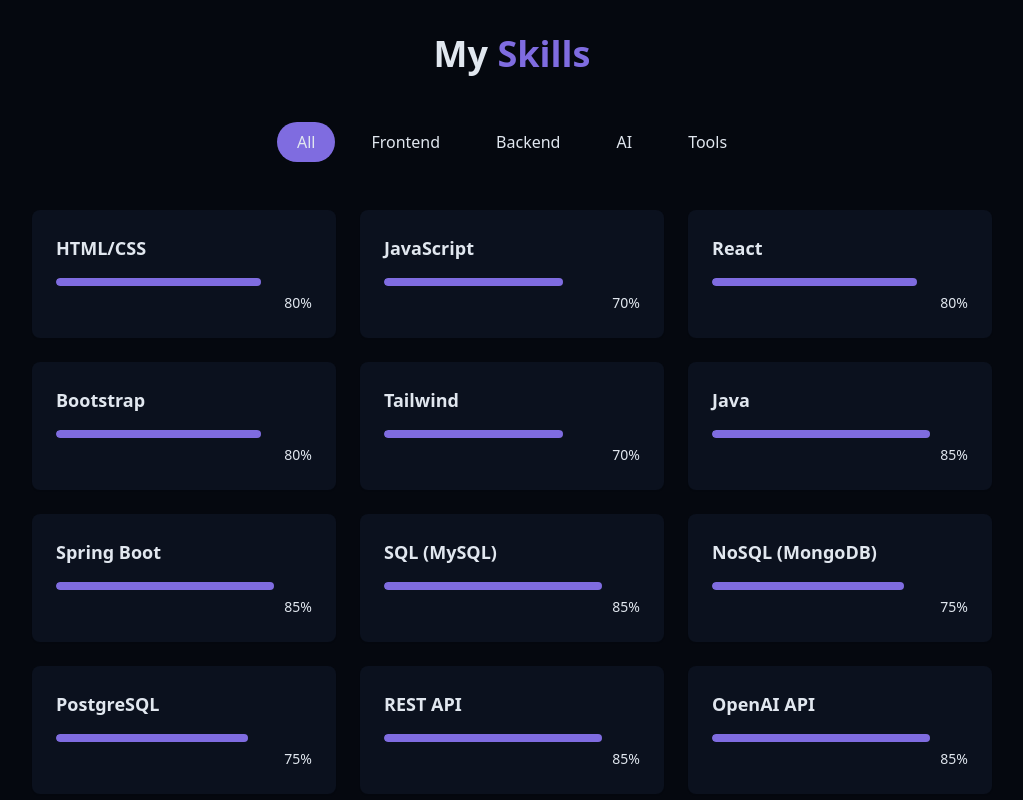
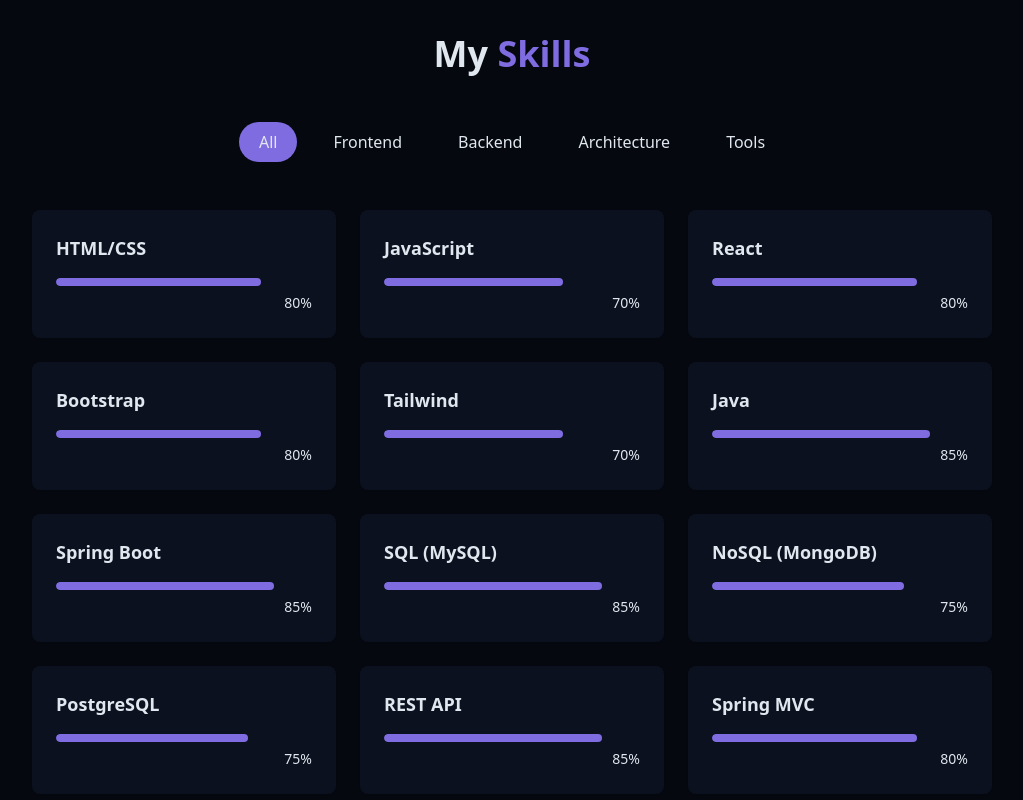
Before and after one commit to Harishanan/harishanan-portfolio, a React (Vite) app: page / in a window 1280 px wide. Shown: the part 1640-2440 px from the top of the page, without its empty margins (128-1151 px from the left). Built offline with nearby package versions, Linux system fonts and the light colour scheme.

Commit message:
Eighth commit

```diff
--- a/src/components/SkillsSection.jsx
+++ b/src/components/SkillsSection.jsx
@@ -17,9 +17,10 @@
   { name: "PostgreSQL", level: 75, category: "backend" },
   { name: "REST API", level: 85, category: "backend" },
 
-  // AI & Integrations
-  { name: "OpenAI API", level: 85, category: "aI" },
-  { name: "Gemini API", level: 85, category: "aI" },
+  // Architecture
+  { name: "Spring MVC", level: 80, category: "architecture" },
+  { name: "Microservices", level: 75, category: "architecture" },
+  { name: "Service-Oriented Architecture (SOA)", level: 75, category: "architecture" },
 
   // Tools & Methodologies
   { name: "Git/GitHub", level: 80, category: "tools" },
@@ -31,7 +32,7 @@
   { name: "JSON/XML", level: 80, category: "tools" },
 ];
 
-const categories = ["all", "frontend", "backend", "aI", "tools"];
+const categories = ["all", "frontend", "backend", "architecture", "tools"];
 
 export const SkillsSection = () => {
   const [activeCategory, setActiveCategory] = useState("all");
```
